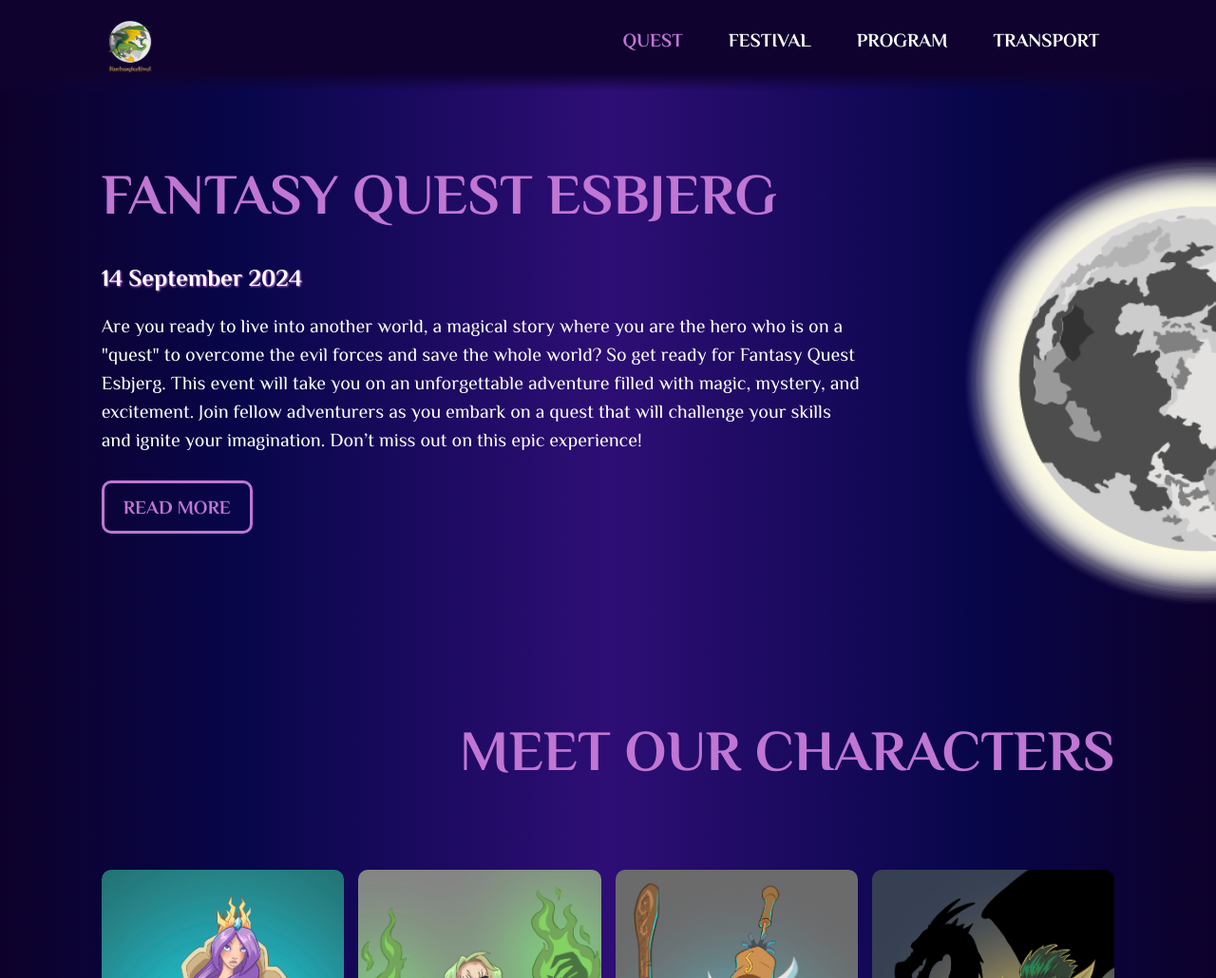
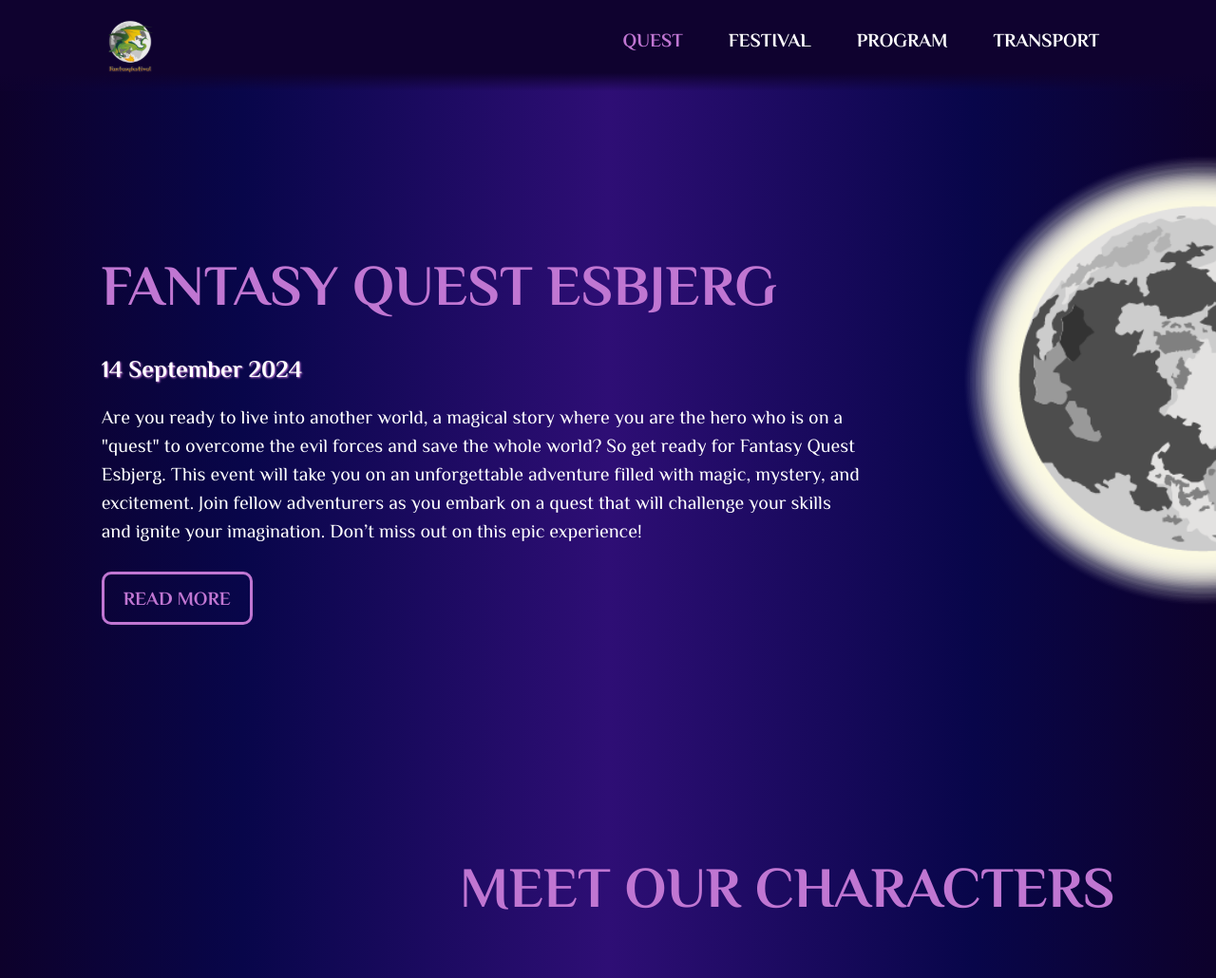
Before and after one commit to andreahuncikova/fantasyfestival, a Vue app: page / in a window 1280 px wide. Shown: the top 1030 px of the page at 95% size. Built offline with nearby package versions, Linux system fonts and the light colour scheme.

Commit message:
mt changes

```diff
--- a/src/views/HomeView.vue
+++ b/src/views/HomeView.vue
@@ -10,7 +10,7 @@
     </div>
 <!---------------------fantasy quest esbjerg info------------------------------->
 <div class="container mx-auto w-10/12 flex flex-wrap">
-    <div class="w-full pt-16">
+    <div class="w-full pt-40">
       <h1>FANTASY QUEST ESBJERG</h1>
     </div>
     <div class="w-full lg:w-9/12 flex flex-col justify-between py-6">
@@ -56,7 +56,7 @@
     </div>
   </div>
 <!---------------------quest read more------------------------------->
-        <h1 class="mx-auto w-10/12 flex justify-end mt-40">MEET OUR CHARACTERS</h1>
+        <h1 class="mx-auto w-10/12 flex justify-end mt-52">MEET OUR CHARACTERS</h1>
   <div class="grid-wrapper mx-auto w-10/12 mt-20">
     <div class="card">
       <div class="card-inner">
@@ -110,7 +110,7 @@
     </div>
   </div>
 <!---------------------family quest info------------------------------->
-<div class="familyquest flex justify-center flex-col items-center mt-52">
+<div class="familyquest flex justify-center flex-col items-center mt-64">
 
 <div class="container mx-auto w-10/12">
         <div class="w-full lg:flex">
@@ -134,7 +134,7 @@
     </div>
   </div>
     <!---------------------evening quest info------------------------------->
-<div class="container mx-auto w-10/12 flex flex-wrap mt-20">
+<div class="container mx-auto w-10/12 flex flex-wrap mt-64">
 
   <div class="w-full lg:w-4/12 py-6 justify-end">
     <img src="@/assets/eveningquest.jpg" class="images">
```
